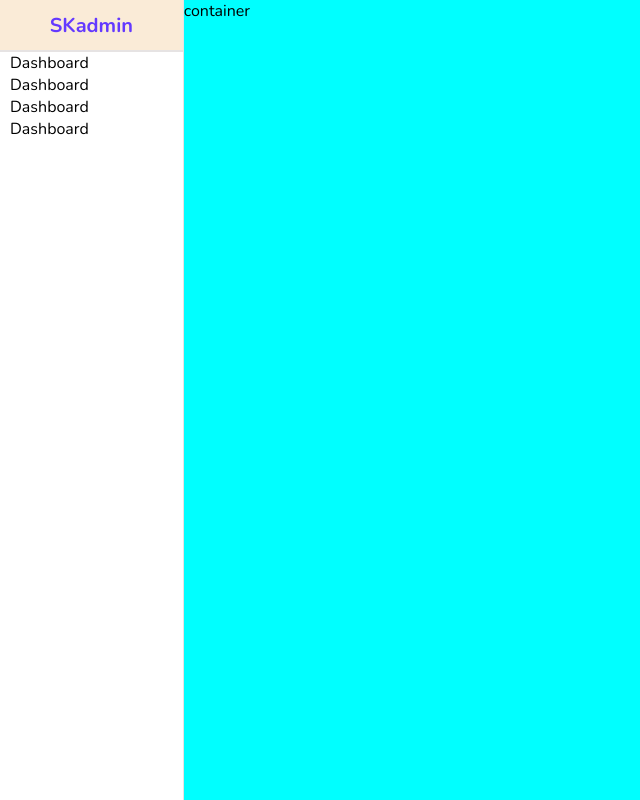
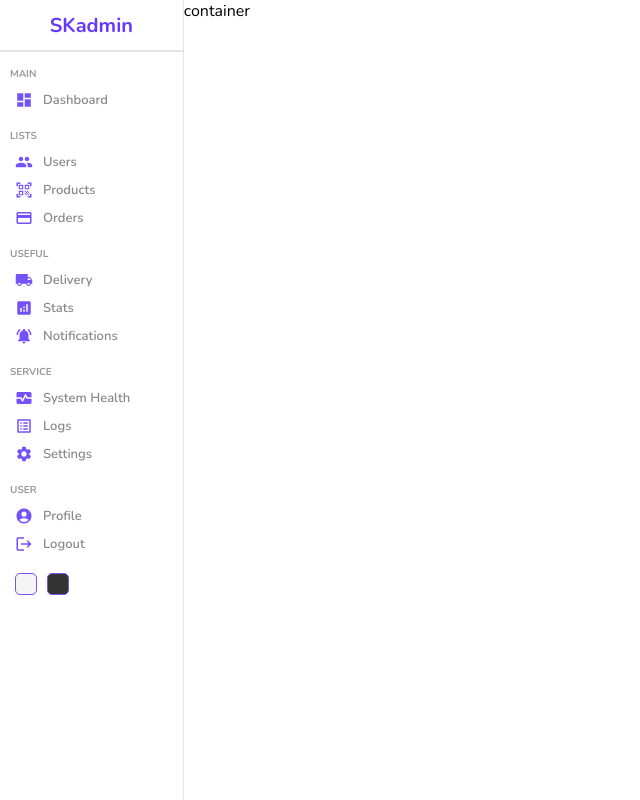
Before and after one commit to sharon-kathambi/react-admin-dashboard, a React (Create React App) app: page / in a window 1280 px wide. Shown: the whole page, without its empty margins (0-640 px from the left). Built offline with nearby package versions, Linux system fonts and the light colour scheme.

Commit message:
finished sidear component styling

```diff
--- a/package.json
+++ b/package.json
@@ -3,6 +3,10 @@
   "version": "0.1.0",
   "private": true,
   "dependencies": {
+    "@emotion/react": "^11.10.5",
+    "@emotion/styled": "^11.10.5",
+    "@mui/icons-material": "^5.11.0",
+    "@mui/material": "^5.11.4",
     "@testing-library/jest-dom": "^5.16.5",
     "@testing-library/react": "^13.4.0",
     "@testing-library/user-event": "^13.5.0",
--- a/src/components/sidebar/Sidebar.jsx
+++ b/src/components/sidebar/Sidebar.jsx
@@ -1,5 +1,17 @@
 import React from 'react'
 import "./sidebar.scss"
+import DashboardIcon from '@mui/icons-material/Dashboard';
+import GroupRoundedIcon from '@mui/icons-material/GroupRounded';
+import QrCodeScannerIcon from '@mui/icons-material/QrCodeScanner';
+import CreditCardIcon from '@mui/icons-material/CreditCard';
+import LocalShippingIcon from '@mui/icons-material/LocalShipping';
+import AnalyticsIcon from '@mui/icons-material/Analytics';
+import MonitorHeartIcon from '@mui/icons-material/MonitorHeart';
+import ListAltIcon from '@mui/icons-material/ListAlt';
+import AccountCircleIcon from '@mui/icons-material/AccountCircle';
+import LogoutIcon from '@mui/icons-material/Logout';
+import NotificationsActiveIcon from '@mui/icons-material/NotificationsActive';
+import SettingsIcon from '@mui/icons-material/Settings';
 
 const Sidebar = () => {
   return (
@@ -10,21 +22,65 @@
       <hr />
       <div className='center'>
         <ul>
+            <p className="title">MAIN</p>
             <li>
+                <DashboardIcon className='icon'/>
                 <span>Dashboard</span>
             </li>
+            <p className="title">LISTS</p>
             <li>
-                <span>Dashboard</span>
+                <GroupRoundedIcon className='icon' />
+                <span>Users</span>
             </li>
             <li>
-                <span>Dashboard</span>
+                <QrCodeScannerIcon className='icon'/>
+                <span>Products</span>
             </li>
             <li>
-                <span>Dashboard</span>
+                <CreditCardIcon className='icon'/>
+                <span>Orders</span>
+            </li>
+            <p className="title">USEFUL</p>
+            <li>
+                <LocalShippingIcon className='icon' />
+                <span>Delivery</span>
+            </li>
+            <li>
+                <AnalyticsIcon className='icon'/>
+                <span>Stats</span>
+            </li>
+            <li>
+                <NotificationsActiveIcon className='icon'/>
+                <span>Notifications</span>
+            </li>
+            <p className="title">SERVICE</p>
+            <li>
+                <MonitorHeartIcon className='icon' />
+                <span>System Health</span>
+            </li>
+            <li>
+                <ListAltIcon className='icon'/>
+                <span>Logs</span>
+            </li>
+            <li>
+                <SettingsIcon className='icon'/>
+                <span>Settings</span>
+            </li>
+            <p className="title">USER</p>
+            <li>
+                <AccountCircleIcon className='icon' />
+                <span>Profile</span>
+            </li>
+            <li>
+                <LogoutIcon className='icon'/>
+                <span>Logout</span>
             </li>
         </ul>
       </div>
-      <div className='bottom'></div>
+      <div className='bottom'>
+        <div className="colorOptions"></div>
+        <div className="colorOptions"></div>
+      </div>
     </div>
   )
 }
--- a/src/components/sidebar/sidebar.scss
+++ b/src/components/sidebar/sidebar.scss
@@ -5,7 +5,6 @@
     background-color: white;
 
     .top {
-        background-color: antiquewhite;
         height: 50px;
         display: flex ;
         align-items: center;
@@ -29,6 +28,60 @@
         list-style: none;
         margin: 0;
         padding: 0;
+
+        .title {
+            font-size: 10px;
+            font-weight: bold;
+            color: #999;
+            margin-top: 15px;
+            margin-bottom: 5px;
+        }
+
+        li {
+            display: flex;
+            align-items: center;
+            padding: 5px;
+            cursor: pointer;
+
+            &:hover {
+                background-color: #ece8ff;
+            }
+
+            .icon {
+                font-size: 18px;
+                color: #7451f8;
+            }
+
+            span {
+                font-size: 13px;
+                font-weight: 600;
+                color: #888;
+                margin-left: 10px;
+            }
+        }
        }
     }
+    .bottom {
+        display: flex;
+        align-items: center;
+        margin: 10px;
+
+        .colorOptions{
+            width: 20px;
+            height: 20px;
+            border-radius: 5px;
+            border: 1px solid #7451f8;
+            cursor: pointer;
+            margin: 5px;
+
+          &:nth-child(1){
+            background-color: whitesmoke;
+          }
+
+          &:nth-child(2){
+            background-color: #333;
+          }
+
+        }
+    }
 }
--- a/src/pages/home/home.scss
+++ b/src/pages/home/home.scss
@@ -2,7 +2,6 @@
     display: flex;
 
     .homeContainer {
-        background-color: aqua;
         flex: 6;
     }
 }
```
Also changed, not shown: 1 other file (tests, documents, lock files or other folders).
